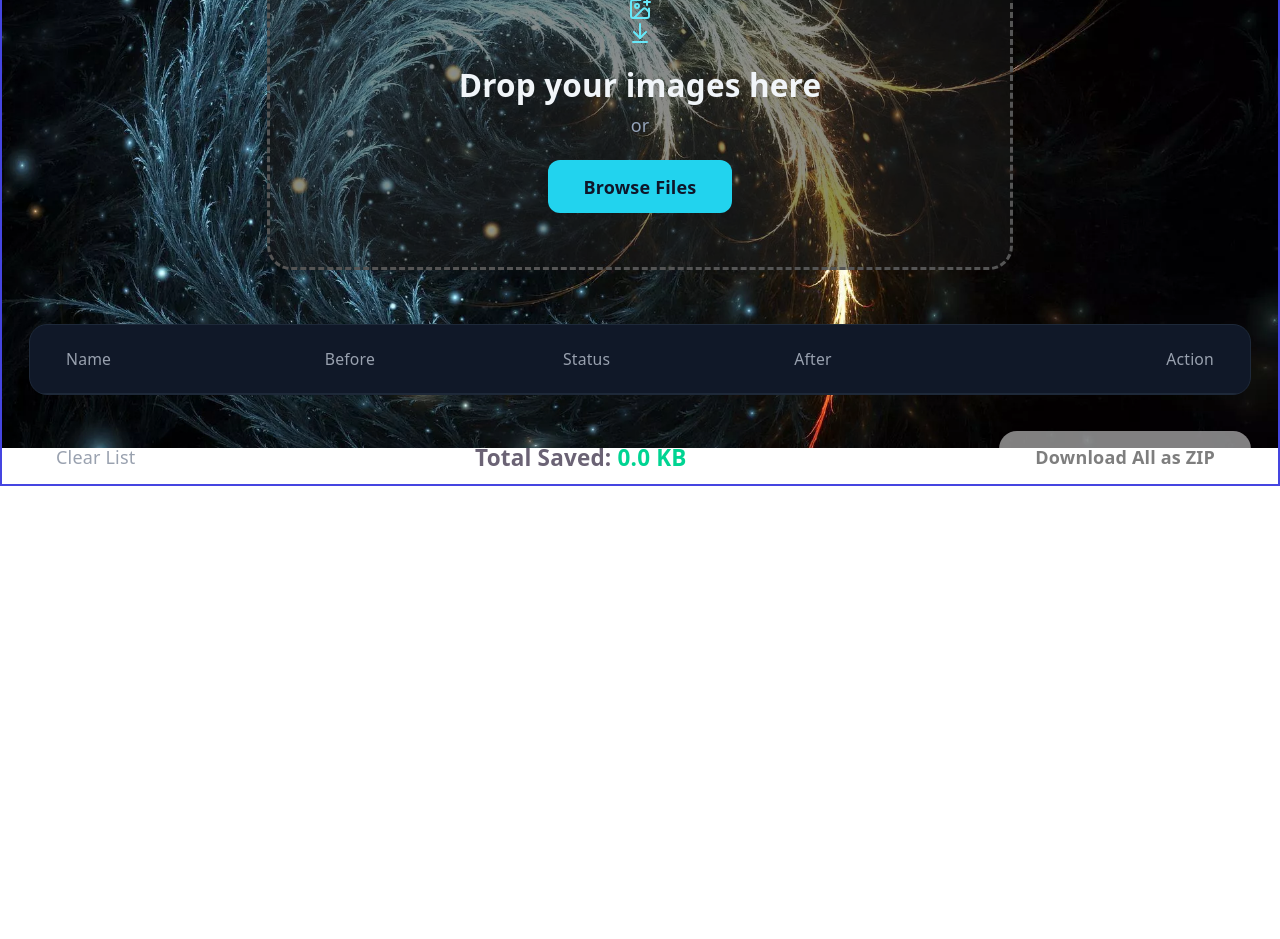
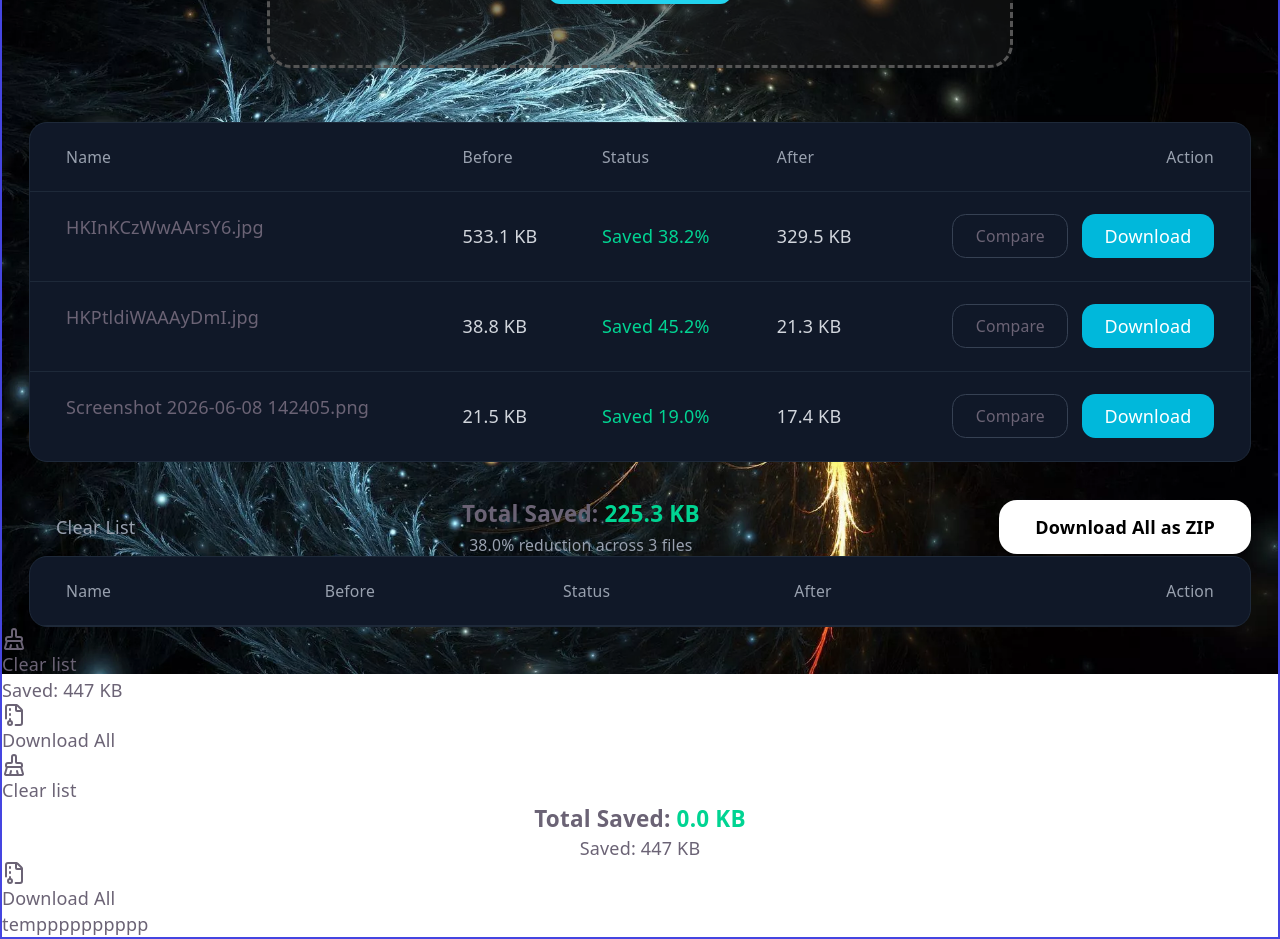
Before and after one commit to MRez321/img-optimizer, a React (Vite) app in the folder front/: page / in a window 1280 px wide. Shown: the part 380-1319 px from the top of the page. Before the commit the page ends 866 px from the top, so only its background shows below. Built offline with nearby package versions, Linux system fonts and the light colour scheme.

Commit message:
updating components

```diff
--- a/front/src/components/ImageOptimizer/ImageOptimizer.tsx
+++ b/front/src/components/ImageOptimizer/ImageOptimizer.tsx
@@ -75,12 +75,111 @@ export default function ImageOptimizer() {
 
     return (
         <div className="body-wrapper">
-            <Navbar />
-            <Hero />
+            <Navbar/>
+            <Hero/>
 
-            <UploadZone onComplete={handleUploadComplete} />
+            <UploadZone onComplete={handleUploadComplete}/>
 
             {/*tempppppppppp*/}
+
+            <div className="max-w-6xl mx-auto px-6">
+                <div className="bg-gray-900 rounded-2xl overflow-hidden border border-gray-800">
+                    <table className="w-full">
+                        <thead>
+                        <tr className="border-b border-gray-800 text-left text-sm text-gray-400">
+                            <th className="py-5 px-8 font-normal">Name</th>
+                            <th className="py-5 px-6 font-normal">Before</th>
+                            <th className="py-5 px-6 font-normal">Status</th>
+                            <th className="py-5 px-6 font-normal">After</th>
+                            <th className="py-5 px-8 font-normal text-right">Action</th>
+                        </tr>
+                        </thead>
+                        <tbody className="divide-y divide-gray-800">
+                        <tr className="hover:bg-gray-800/50 transition">
+                            <td className="py-5 px-8 flex items-center gap-4">
+                                <div>
+                                    <div className="font-medium truncate max-w-xs">HKInKCzWwAArsY6.jpg</div>
+                                </div>
+                            </td>
+                            <td className="py-5 px-6 text-gray-300">533.1 KB</td>
+                            <td className="py-5 px-6"><span className="text-emerald-400 font-medium">Saved 38.2%</span>
+                            </td>
+                            <td className="py-5 px-6 text-gray-300">329.5 KB</td>
+                            <td className="py-5 px-8 text-right">
+                                <div className="flex gap-3 justify-end">
+                                    <button
+                                        className="px-5 py-2 text-sm border border-gray-700 hover:border-gray-500 rounded-xl transition">Compare
+                                    </button>
+                                    <button
+                                        className="px-5 py-2 bg-cyan-500 hover:bg-cyan-600 text-white rounded-xl transition">Download
+                                    </button>
+                                </div>
+                            </td>
+                        </tr>
+                        <tr className="hover:bg-gray-800/50 transition">
+                            <td className="py-5 px-8 flex items-center gap-4">
+                                <div>
+                                    <div className="font-medium truncate max-w-xs">HKPtldiWAAAyDmI.jpg</div>
+                                </div>
+                            </td>
+                            <td className="py-5 px-6 text-gray-300">38.8 KB</td>
+                            <td className="py-5 px-6"><span className="text-emerald-400 font-medium">Saved 45.2%</span>
+                            </td>
+                            <td className="py-5 px-6 text-gray-300">21.3 KB</td>
+                            <td className="py-5 px-8 text-right">
+                                <div className="flex gap-3 justify-end">
+                                    <button
+                                        className="px-5 py-2 text-sm border border-gray-700 hover:border-gray-500 rounded-xl transition">Compare
+                                    </button>
+                                    <button
+                                        className="px-5 py-2 bg-cyan-500 hover:bg-cyan-600 text-white rounded-xl transition">Download
+                                    </button>
+                                </div>
+                            </td>
+                        </tr>
+                        <tr className="hover:bg-gray-800/50 transition">
+                            <td className="py-5 px-8 flex items-center gap-4">
+                                <div>
+                                    <div className="font-medium truncate max-w-xs">Screenshot 2026-06-08 142405.png
+                                    </div>
+                                </div>
+                            </td>
+                            <td className="py-5 px-6 text-gray-300">21.5 KB</td>
+                            <td className="py-5 px-6"><span className="text-emerald-400 font-medium">Saved 19.0%</span>
+                            </td>
+                            <td className="py-5 px-6 text-gray-300">17.4 KB</td>
+                            <td className="py-5 px-8 text-right">
+                                <div className="flex gap-3 justify-end">
+                                    <button
+                                        className="px-5 py-2 text-sm border border-gray-700 hover:border-gray-500 rounded-xl transition">Compare
+                                    </button>
+                                    <button
+                                        className="px-5 py-2 bg-cyan-500 hover:bg-cyan-600 text-white rounded-xl transition">Download
+                                    </button>
+                                </div>
+                            </td>
+                        </tr>
+                        </tbody>
+                    </table>
+                </div>
+            </div>
+
+            <div className="max-w-6xl mx-auto px-6 mt-8 flex justify-between items-center">
+                <button className="flex items-center gap-2 px-6 py-3 text-gray-400 hover:text-white transition">Clear
+                    List
+                </button>
+                <div className="text-center">
+                    <div className="text-xl font-semibold">Total Saved: <span
+                        className="text-emerald-400">225.3 KB</span></div>
+                    <div className="text-sm text-gray-400 mt-1">38.0% reduction across 3 files</div>
+                </div>
+                <button
+                    className="flex items-center gap-3 bg-white text-black px-8 py-3 rounded-2xl font-semibold hover:bg-gray-100 disabled:opacity-50 disabled:cursor-not-allowed transition">Download
+                    All as ZIP
+                </button>
+            </div>
+
+
             <FileTable
                 files={files}
                 onDownload={handleDownload}
@@ -91,7 +190,7 @@ export default function ImageOptimizer() {
                 onClear={handleClear}
                 onDownloadAll={handleDownloadAll}
             />
-            {/*tempppppppppp*/}
+            tempppppppppp
 
             {files.length > 0 && (
                 <>
--- a/front/src/components/ImageOptimizer/ResultsBar.tsx
+++ b/front/src/components/ImageOptimizer/ResultsBar.tsx
@@ -1,4 +1,17 @@
-import type { CompressedFile } from '../../types/types.ts';
+import type {CompressedFile} from '../../types/types.ts';
+import {
+    Download,
+    ImageDown,
+    BrushCleaning,
+    FileArchive,
+    Expand,
+    ImagePlus,
+    Maximize2,
+    X,
+    ArrowDownToLine,
+    SquarePlus
+} from 'lucide-react';
+
 
 interface ResultsBarProps {
     files: CompressedFile[];
@@ -6,7 +19,7 @@ interface ResultsBarProps {
     onDownloadAll: () => void;
 }
 
-export default function ResultsBar({ files, onClear, onDownloadAll }: ResultsBarProps) {
+export default function ResultsBar({files, onClear, onDownloadAll}: ResultsBarProps) {
     const completedFiles = files.filter(f => f.status === 'completed');
 
     const totalOriginal = completedFiles.reduce((sum, f) => sum + f.originalSize, 0);
@@ -17,12 +30,39 @@ export default function ResultsBar({ files, onClear, onDownloadAll }: ResultsBar
         : '0';
 
     return (
-        <div className="max-w-6xl mx-auto px-6 mt-8 flex justify-between items-center">
+        <>
+
+            <div className="file-results">
+                <button type="button" className="ant-btn ant-btn-secondary">
+                <span role="img" aria-label="clear" className="anticon anticon-clear">
+                    <BrushCleaning/>
+                </span>
+                    <span>Clear list</span>
+                </button>
+
+                <div className="total-saved">Saved: <span>447 KB</span></div>
+
+                <form name="download" action="/download" method="GET">
+                    <input type="hidden" name="urls" value=""/>
+                    <button type="submit" className="download-optimized-zip">
+                    <span role="img" aria-label="file-zip">
+                        <FileArchive/>
+                    </span>
+                        <span>Download All</span>
+                    </button>
+                </form>
+            </div>
+
+
+            <div className="file-results">
                 <button
                     onClick={onClear}
-                className="flex items-center gap-2 px-6 py-3 text-gray-400 hover:text-white transition"
+                    className="clear-list-files"
                 >
-                Clear List
+                    <span role="img" aria-label="clear" className="anticon anticon-clear">
+                        <BrushCleaning/>
+                    </span>
+                    <span>Clear list</span>
                 </button>
 
                 <div className="text-center">
@@ -32,18 +72,25 @@ export default function ResultsBar({ files, onClear, onDownloadAll }: ResultsBar
                     </div>
                     {totalOriginal > 0 && (
                         <div className="text-sm text-gray-400 mt-1">
-                        {totalSavedPct}% reduction across {completedFiles.length} file{completedFiles.length !== 1 ? 's' : ''}
+                            {totalSavedPct}% reduction
+                            across {completedFiles.length} file{completedFiles.length !== 1 ? 's' : ''}
                         </div>
                     )}
+                    <div className="total-saved">Saved: <span>447 KB</span></div>
+
                 </div>
 
                 <button
                     onClick={onDownloadAll}
                     disabled={completedFiles.length === 0}
-                className="flex items-center gap-3 bg-white text-black px-8 py-3 rounded-2xl font-semibold hover:bg-gray-100 disabled:opacity-50 disabled:cursor-not-allowed transition"
+                    className="download-optimized-zip"
                 >
-                Download All as ZIP
+                    <span role="img" aria-label="file-zip">
+                        <FileArchive/>
+                    </span>
+                    <span>Download All</span>
                 </button>
             </div>
+        </>
     );
 }
--- a/front/src/components/ImageOptimizer/UploadZone.tsx
+++ b/front/src/components/ImageOptimizer/UploadZone.tsx
@@ -4,8 +4,7 @@ import axios from 'axios';
 import './UploadZone.css';
 
 // import { type LucideProps } from 'lucide-react';
-import { Download, ImageDown, BrushCleaning, FileArchive, Expand, ImagePlus, Maximize2, X, ArrowDownToLine } from 'lucide-react';
-
+import { Download, ImageDown, BrushCleaning, FileArchive, Expand, ImagePlus, Maximize2, X, ArrowDownToLine, SquarePlus } from 'lucide-react';
 
 const API_BASE = 'http://localhost:3200';
 
@@ -134,14 +133,7 @@ export default function UploadZone({onComplete, options = {}}: UploadZoneProps)
 
     return (
         <div className="upload-zone-container">
-            <Download />
-            <ImageDown />
-            <BrushCleaning />
-            <FileArchive />
-            <Expand />
-            <ImagePlus />
-            <Maximize2 />
-            <X color={'crimson'}/>
+
 
 
             <div
@@ -149,8 +141,20 @@ export default function UploadZone({onComplete, options = {}}: UploadZoneProps)
                 className={`upload-zone ${isUploading ? 'uploading' : ''} ${isDragActive ? 'dragging' : ''}`}
             >
                 <div className="upload-icon">
-                    <ImagePlus />
-                    <ArrowDownToLine />
+                    {/*<ImagePlus />*/}
+                    {/*<ArrowDownToLine />*/}
+                    {/*<SquarePlus />*/}
+
+                    {/*<Download />*/}
+                    {/*<ImageDown />*/}
+                    {/*<BrushCleaning />*/}
+                    {/*<FileArchive />*/}
+                    {/*<Expand />*/}
+                    {/*<ImagePlus />*/}
+                    {/*<Maximize2 />*/}
+                    {/*<X color={'crimson'}/>*/}
+
+                    <SquarePlus />
 
                 </div>
 
--- a/front/src/index.css
+++ b/front/src/index.css
@@ -37,6 +37,7 @@
     --text: #9ca3af;
     --text-h: #f3f4f6;
     --bg: #c19d53 ;
+    --bg: radial-gradient(circle,rgba(238, 174, 202, 1) 0%, rgba(148, 187, 233, 1) 100%);
     --border: #2e303a;
     --code-bg: #1f2028;
     --accent: #c084fc;
```
Lines whose indentation alone changed are shown as unchanged.
